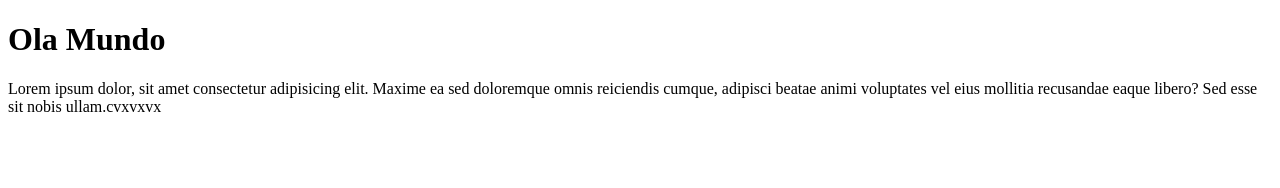
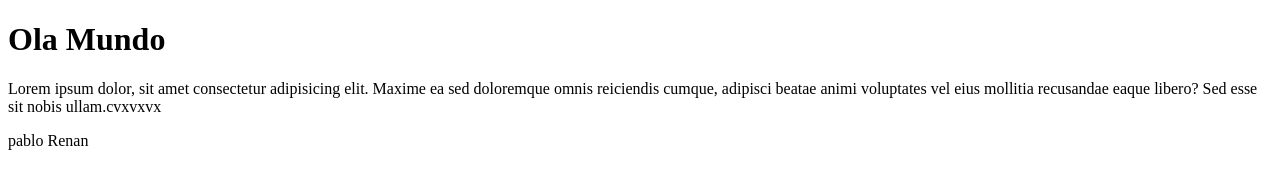
Before and after one commit to Pablo-Rennan/Aulas_patricas_HML-CSS, a plain HTML site: page HTML-CSS/index.html in a window 1280 px wide. Drawn offline with Linux system fonts and the light colour scheme.

Commit message:
Update index.html

```diff
--- a/HTML-CSS/index.html
+++ b/HTML-CSS/index.html
@@ -9,5 +9,11 @@
 <body>
     <h1>Ola Mundo</h1>
     <p>Lorem ipsum dolor, sit amet consectetur adipisicing elit. Maxime ea sed doloremque omnis reiciendis cumque, adipisci beatae animi voluptates vel eius mollitia recusandae eaque libero? Sed esse sit nobis ullam.cvxvxvx</p>
+    <form>
+        <label>
+            pablo Renan
+         </abel>
+    </form>
+
 </body>
 </html>
```
